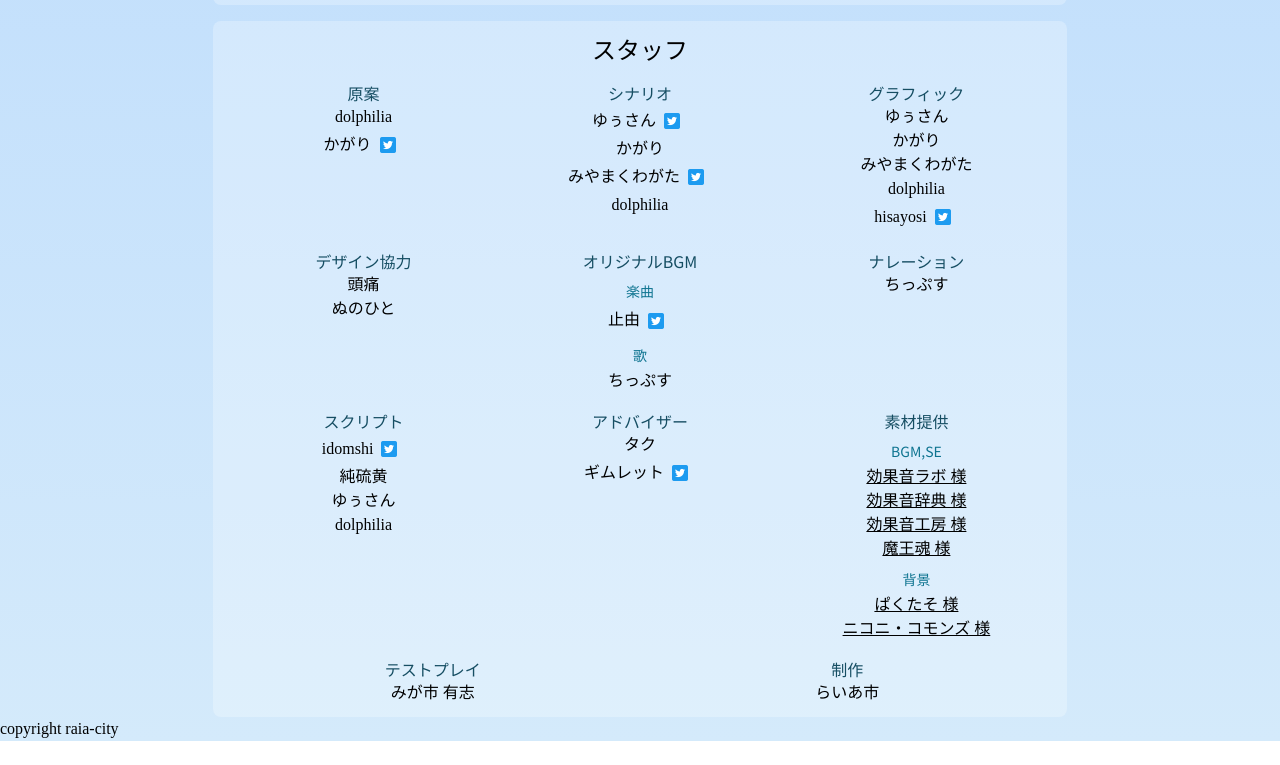
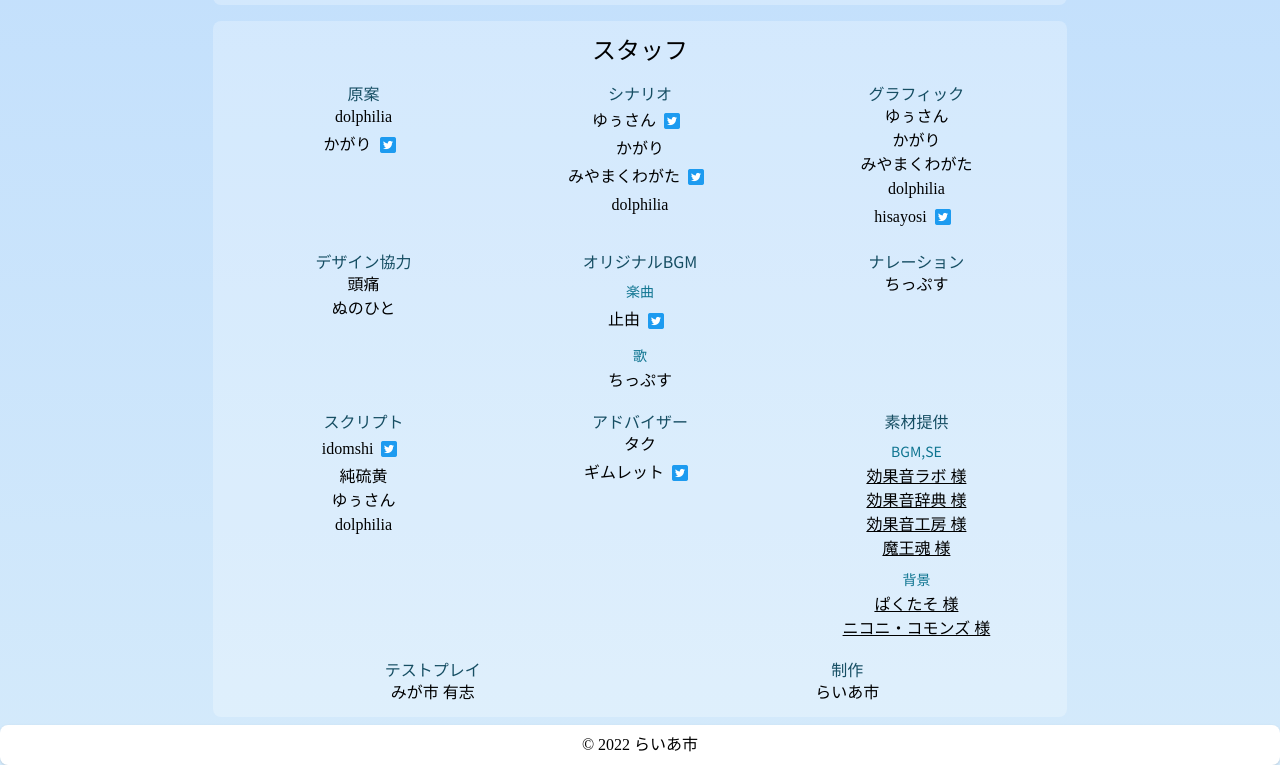
Before and after one commit to migacity/game-landing, a Vue app: page / in a window 1280 px wide. Shown: the part 2524-3289 px from the top of the page. Before the commit the page ends 3265 px from the top, so only its background shows below. Built offline with nearby package versions, Linux system fonts and the light colour scheme.

Commit message:
フッターをちょっと装飾しました。

```diff
--- a/src/App.vue
+++ b/src/App.vue
@@ -261,10 +261,8 @@ const conceptartdiv = ref(`background-image: url("${conceptArt}")`)
       </section> -->
     </main>
 
-    <footer class="">
-      <div class="">
-        <p>copyright raia-city</p>
-      </div>
+    <footer class="px-4 py-2 mt-2 bg-white rounded-lg shadow flex items-center justify-center">
+        <p class="">&copy; 2022 らいあ市</p>
     </footer>
   </div>
 </template>
```
